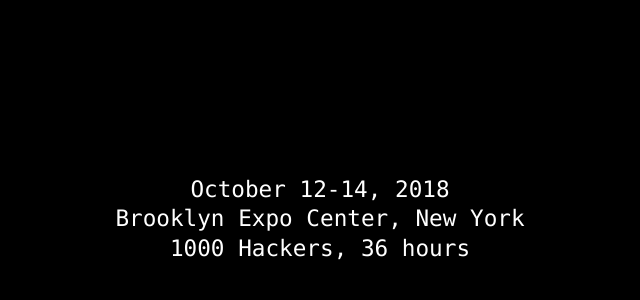
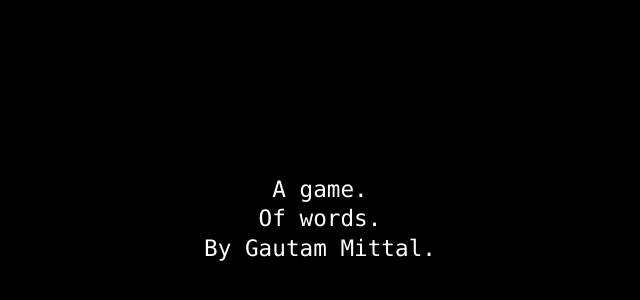
Before and after one commit to gmittal/words, a plain HTML site: page index.html in a window 1280 px wide. Shown: the part 148-448 px from the top of the page, without its empty margins (320-960 px from the left). Drawn offline with nearby package versions, Linux system fonts and the light colour scheme.

Commit message:
Change placeholder text.

```diff
--- a/index.html
+++ b/index.html
@@ -13,9 +13,9 @@
             <div class="header">
                 <center>
                   <p class="lead">
-                        October 12-14, 2018<br />
-                        <a target="_blank" href="https://goo.gl/maps/ofgrWq9iNFv">Brooklyn Expo Center, New York</a><br />
-                        1000 Hackers, 36 hours<br />
+                        A game.<br />
+                        Of words.<br />
+                        By Gautam Mittal.<br />
                   </p>
                 </center>
             </div>
```
